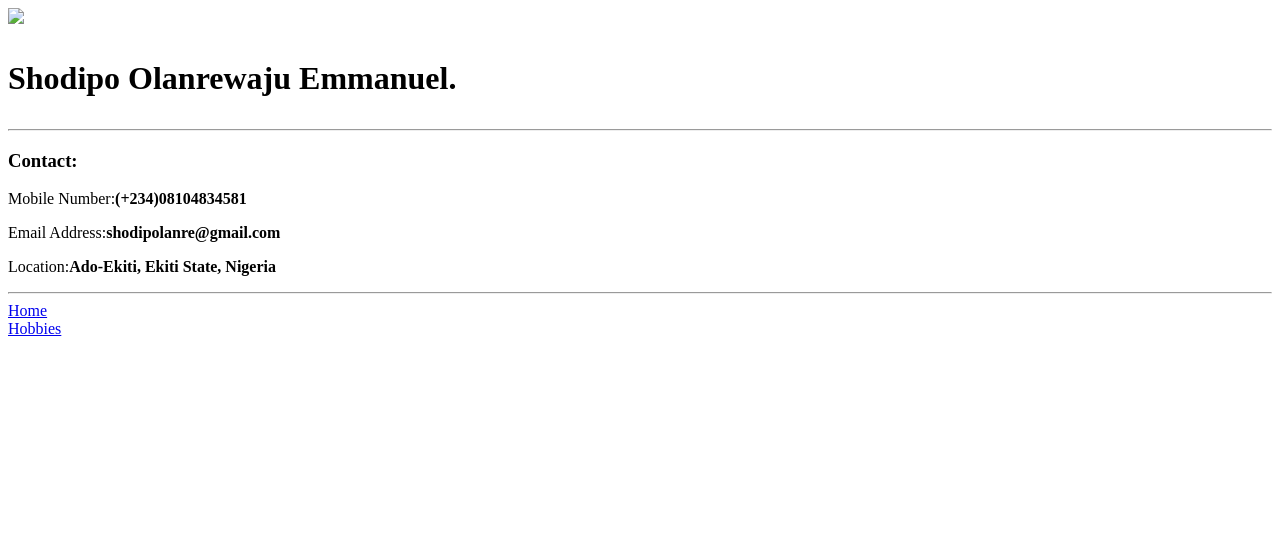
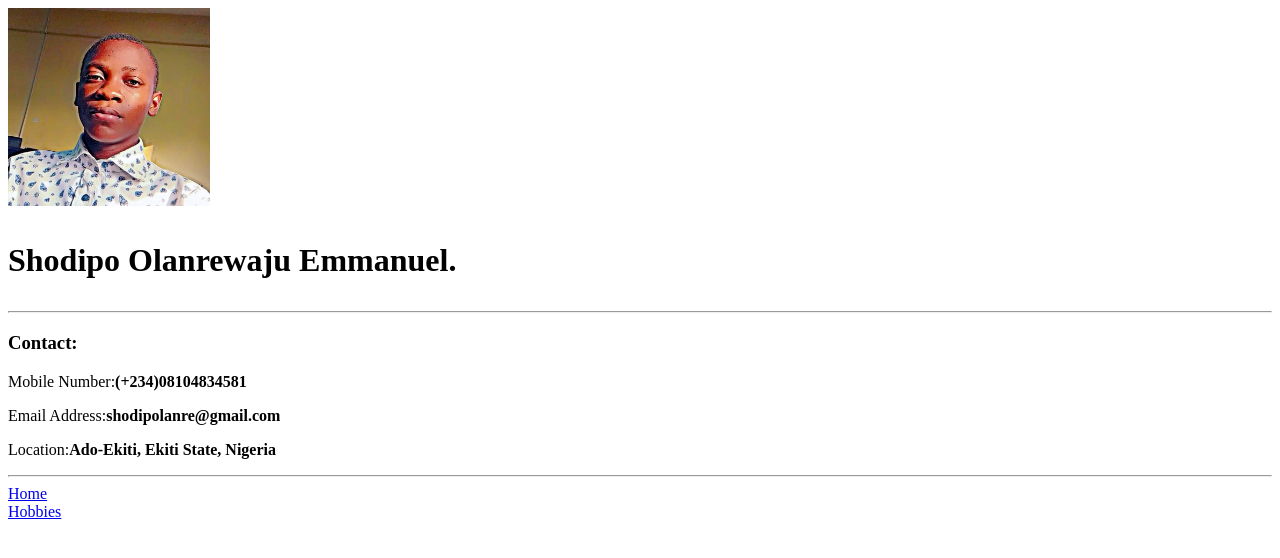
Before and after one commit to backinmode/olanrewaju-shodipo, a plain HTML site: page contact.html in a window 1280 px wide. Drawn offline with Linux system fonts and the light colour scheme.

Commit message:
Update contact.html

```diff
--- a/contact.html
+++ b/contact.html
@@ -8,7 +8,7 @@
 </head>
 
 <body>
-    <img style="width:16%;" src="c:\Users\Admin\Documents\WhatsApp Image 2025-07-03 at 12.04.13_69fcab0b.jpg">
+    <img style="width:16%;" src="lanreimage.jpg">
 
     <h1>
         <p style="color: rgb(0, 0, 0);">Shodipo Olanrewaju Emmanuel.
```
